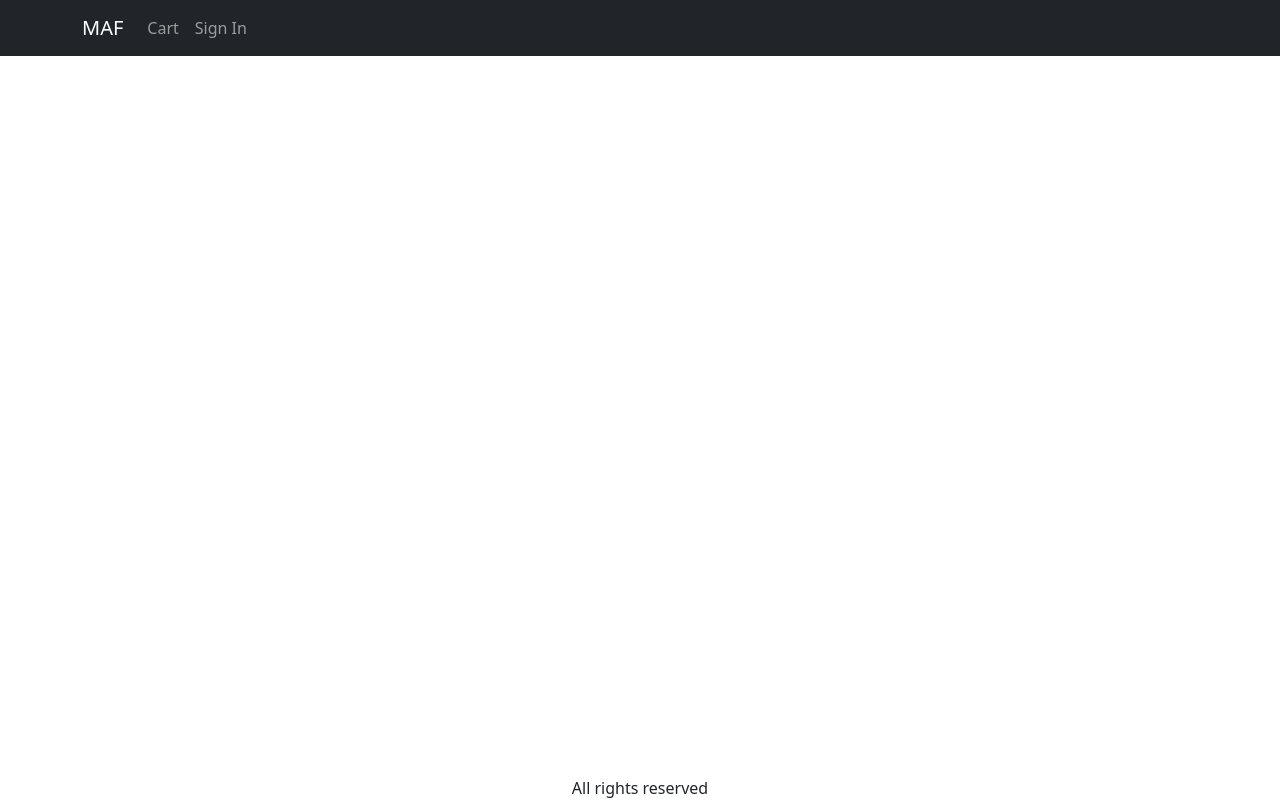
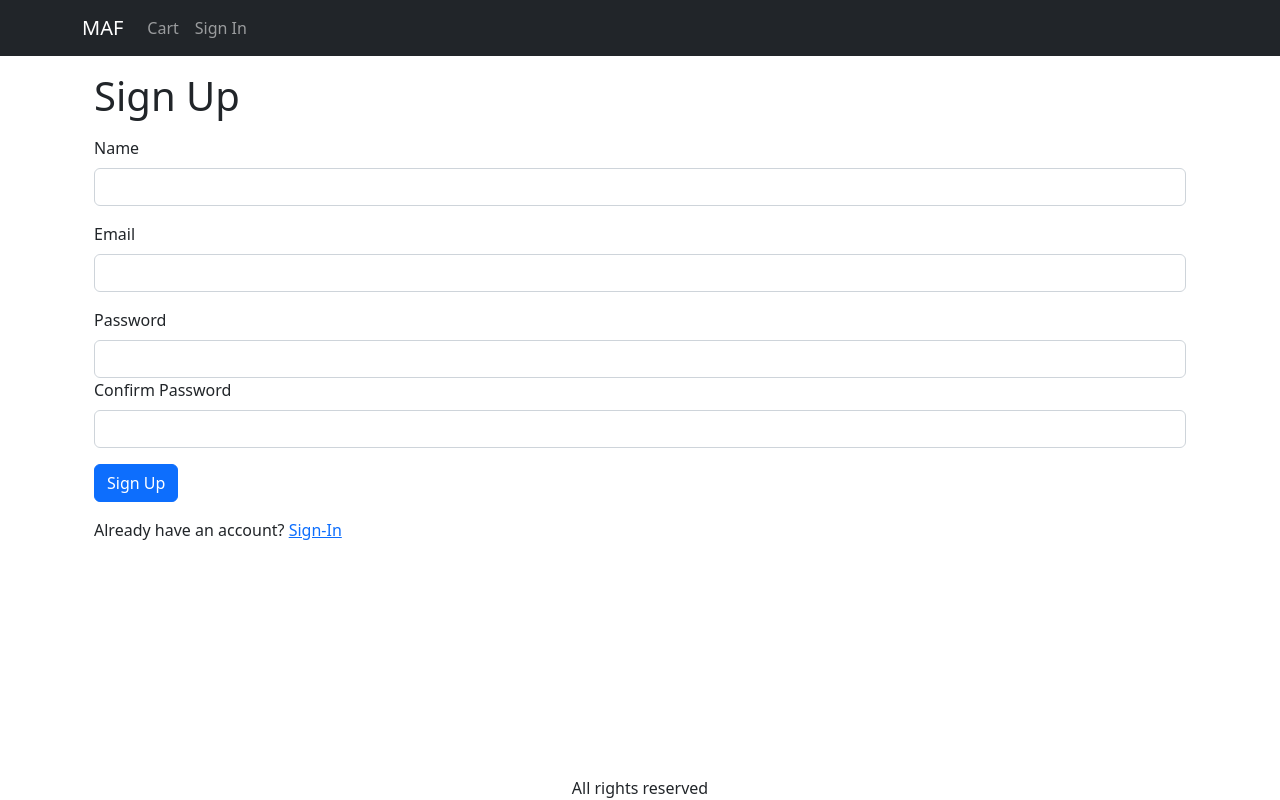
Before and after one commit to fatihyazicioglu/E-Commerce, a React (Create React App) app in the folder frontend/: page /signup in a window 1280 px wide. Built offline with nearby package versions, Linux system fonts and the light colour scheme.

Commit message:
signUp screen created

```diff
--- a/frontend/src/App.js
+++ b/frontend/src/App.js
@@ -1,34 +1,35 @@
 import { BrowserRouter, Route, Routes } from "react-router-dom";
-import { ToastContainer } from 'react-toastify';
-import 'react-toastify/dist/ReactToastify.css';
+import { ToastContainer } from "react-toastify";
+import "react-toastify/dist/ReactToastify.css";
 import HomeScreen from "./screens/HomeScreen";
 import ProductScreen from "./screens/ProductScreen";
 import Navbar from "react-bootstrap/Navbar";
 import Container from "react-bootstrap/Container";
-import NavDropdown from 'react-bootstrap/NavDropdown';
+import NavDropdown from "react-bootstrap/NavDropdown";
 import { LinkContainer } from "react-router-bootstrap";
 import Badge from "react-bootstrap/Badge";
 import Nav from "react-bootstrap/Nav";
 import { useContext } from "react";
 import { Store } from "./Store";
 import { Link } from "react-router-dom";
-import CartScreen from './screens/CartScreen';
-import SigninScreen from './screens/SigninScreen';
+import CartScreen from "./screens/CartScreen";
+import SigninScreen from "./screens/SigninScreen";
 import ShippingAddressScreen from "./screens/ShippingAddressScreen";
-
+import SignupScreen from "./screens/SignupScreen";
 
 function App() {
   const { state, dispatch: ctxDispatch } = useContext(Store);
   const { cart, userInfo } = state;
 
   const signoutHandler = () => {
-    ctxDispatch({ type: 'USER_SIGNOUT' });
-    localStorage.removeItem('userInfo');
+    ctxDispatch({ type: "USER_SIGNOUT" });
+    localStorage.removeItem("userInfo");
+    localStorage.removeItem("shippingAddress");
   };
   return (
     <BrowserRouter>
       <div className='d-flex flex-column site-container'>
-      <ToastContainer position="bottom-center" limit={1} />
+        <ToastContainer position='bottom-center' limit={1} />
 
         <header>
           <Navbar bg='dark' variant='dark'>
@@ -46,24 +47,24 @@
                   )}
                 </Link>
                 {userInfo ? (
-                  <NavDropdown title={userInfo.name} id="basic-nav-dropdown">
-                    <LinkContainer to="/profile">
+                  <NavDropdown title={userInfo.name} id='basic-nav-dropdown'>
+                    <LinkContainer to='/profile'>
                       <NavDropdown.Item>User Profile</NavDropdown.Item>
                     </LinkContainer>
-                    <LinkContainer to="/orderhistory">
+                    <LinkContainer to='/orderhistory'>
                       <NavDropdown.Item>Order History</NavDropdown.Item>
                     </LinkContainer>
                     <NavDropdown.Divider />
                     <Link
-                      className="dropdown-item"
-                      to="#signout"
+                      className='dropdown-item'
+                      to='#signout'
                       onClick={signoutHandler}
                     >
                       Sign Out
                     </Link>
                   </NavDropdown>
                 ) : (
-                  <Link className="nav-link" to="/signin">
+                  <Link className='nav-link' to='/signin'>
                     Sign In
                   </Link>
                 )}
@@ -75,13 +76,14 @@
           <Container>
             <Routes>
               <Route path='/product/:slug' element={<ProductScreen />} />
-              <Route path="/signin" element={<SigninScreen />} />
-              <Route path="/cart" element={<CartScreen />} />
+              <Route path='/signin' element={<SigninScreen />} />
+              <Route path='/cart' element={<CartScreen />} />
               <Route path='/' element={<HomeScreen />} />
               <Route
-                path="/shipping"
+                path='/shipping'
                 element={<ShippingAddressScreen />}
               ></Route>
+              <Route path='/signup' element={<SignupScreen />} />
             </Routes>
           </Container>
         </main>
--- /dev/null
+++ b/frontend/src/screens/SignupScreen.js
@@ -0,0 +1,97 @@
+import Axios from 'axios';
+import { Link, useLocation, useNavigate } from 'react-router-dom';
+import Container from 'react-bootstrap/Container';
+import Form from 'react-bootstrap/Form';
+import Button from 'react-bootstrap/Button';
+import { Helmet } from 'react-helmet-async';
+import { useContext, useEffect, useState } from 'react';
+import { Store } from '../Store';
+import { toast } from 'react-toastify';
+import { getError } from '../utils';
+
+export default function SignupScreen() {
+  const navigate = useNavigate();
+  const { search } = useLocation();
+  const redirectInUrl = new URLSearchParams(search).get('redirect');
+  const redirect = redirectInUrl ? redirectInUrl : '/';
+
+  const [name, setName] = useState('');
+  const [email, setEmail] = useState('');
+  const [password, setPassword] = useState('');
+  const [confirmPassword, setConfirmPassword] = useState('');
+
+  const { state, dispatch: ctxDispatch } = useContext(Store);
+  const { userInfo } = state;
+  const submitHandler = async (e) => {
+    e.preventDefault();
+    if (password !== confirmPassword) {
+      toast.error('Passwords do not match');
+      return;
+    }
+    try {
+      const { data } = await Axios.post('/api/users/signup', {
+        name,
+        email,
+        password,
+      });
+      ctxDispatch({ type: 'USER_SIGNIN', payload: data });
+      localStorage.setItem('userInfo', JSON.stringify(data));
+      navigate(redirect || '/');
+    } catch (err) {
+      toast.error(getError(err));
+    }
+  };
+
+  useEffect(() => {
+    if (userInfo) {
+      navigate(redirect);
+    }
+  }, [navigate, redirect, userInfo]);
+
+  return (
+    <Container className="small-container">
+      <Helmet>
+        <title>Sign Up</title>
+      </Helmet>
+      <h1 className="my-3">Sign Up</h1>
+      <Form onSubmit={submitHandler}>
+        <Form.Group className="mb-3" controlId="name">
+          <Form.Label>Name</Form.Label>
+          <Form.Control onChange={(e) => setName(e.target.value)} required />
+        </Form.Group>
+
+        <Form.Group className="mb-3" controlId="email">
+          <Form.Label>Email</Form.Label>
+          <Form.Control
+            type="email"
+            required
+            onChange={(e) => setEmail(e.target.value)}
+          />
+        </Form.Group>
+        <Form.Group className="mb-3" controlId="password">
+          <Form.Label>Password</Form.Label>
+          <Form.Control
+            type="password"
+            required
+            onChange={(e) => setPassword(e.target.value)}
+          />
+          <Form.Group className="mb-3" controlId="confirmPassword">
+            <Form.Label>Confirm Password</Form.Label>
+            <Form.Control
+              type="password"
+              onChange={(e) => setConfirmPassword(e.target.value)}
+              required
+            />
+          </Form.Group>
+        </Form.Group>
+        <div className="mb-3">
+          <Button type="submit">Sign Up</Button>
+        </div>
+        <div className="mb-3">
+          Already have an account?{' '}
+          <Link to={`/signin?redirect=${redirect}`}>Sign-In</Link>
+        </div>
+      </Form>
+    </Container>
+  );
+}
```
Also changed, not shown: 1 other file (tests, documents, lock files or other folders).
